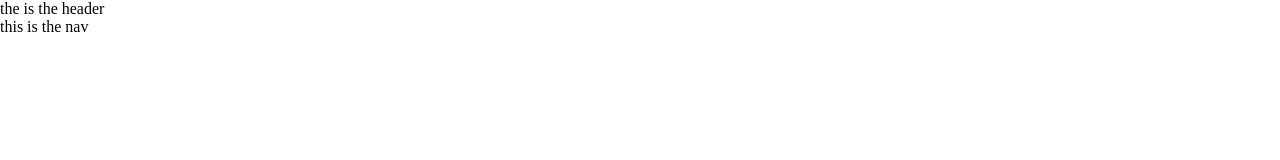
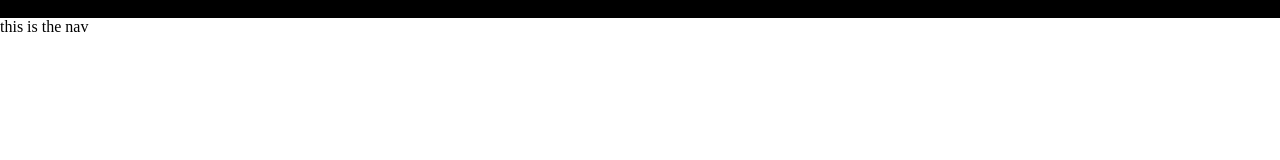
Before and after one commit to noshya/gitStaffProj, a plain HTML site: page team4/index.html in a window 1280 px wide. Drawn offline with Linux system fonts and the light colour scheme.

Commit message:
background

```diff
--- a/team4/style.css
+++ b/team4/style.css
@@ -3,6 +3,7 @@
     padding: 0;
 }
 
-header {}
-
+header {
+    background-color: black;
+}
 nav {}
```
